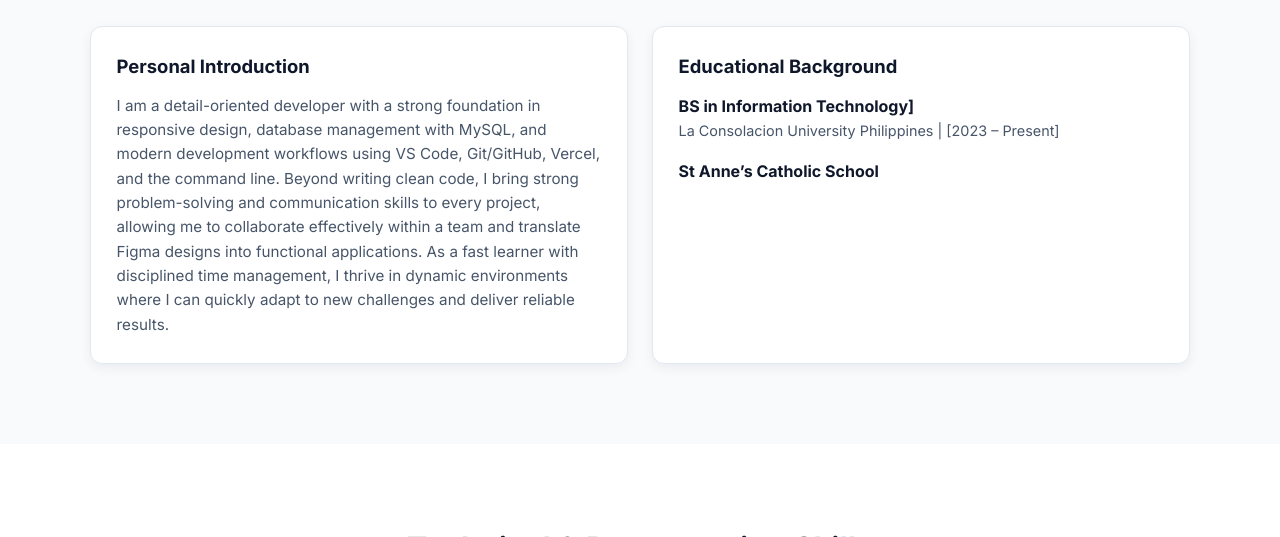
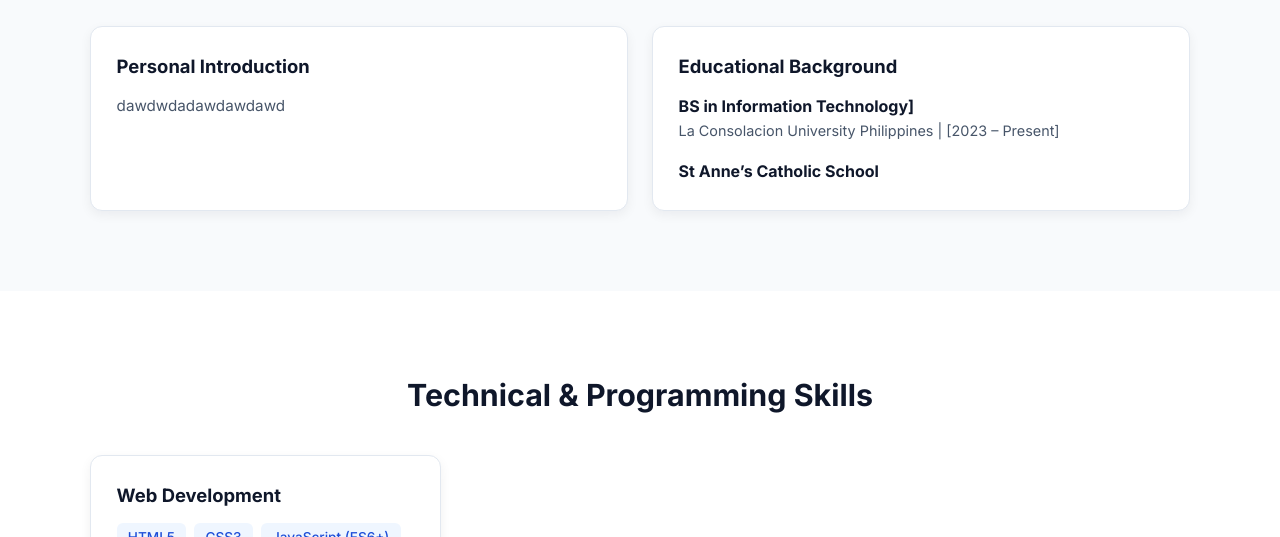
Before and after one commit to kurtbenedicttolentino-rgb/personal-portfolio, a plain HTML site: page index.html in a window 1280 px wide. Shown: the part 627-1164 px from the top of the page. Drawn offline with Linux system fonts and the light colour scheme.

```diff
--- a/index.html
+++ b/index.html
@@ -61,7 +61,7 @@
           <div class="card">
             <h3>Personal Introduction</h3>
             <p>
-              I am a detail-oriented developer with a strong foundation in responsive design, database management with MySQL, and modern development workflows using VS Code, Git/GitHub, Vercel, and the command line. Beyond writing clean code, I bring strong problem-solving and communication skills to every project, allowing me to collaborate effectively within a team and translate Figma designs into functional applications. As a fast learner with disciplined time management, I thrive in dynamic environments where I can quickly adapt to new challenges and deliver reliable results.
+              dawdwdadawdawdawd
             </p>
           </div>
           <div class="card">
```
